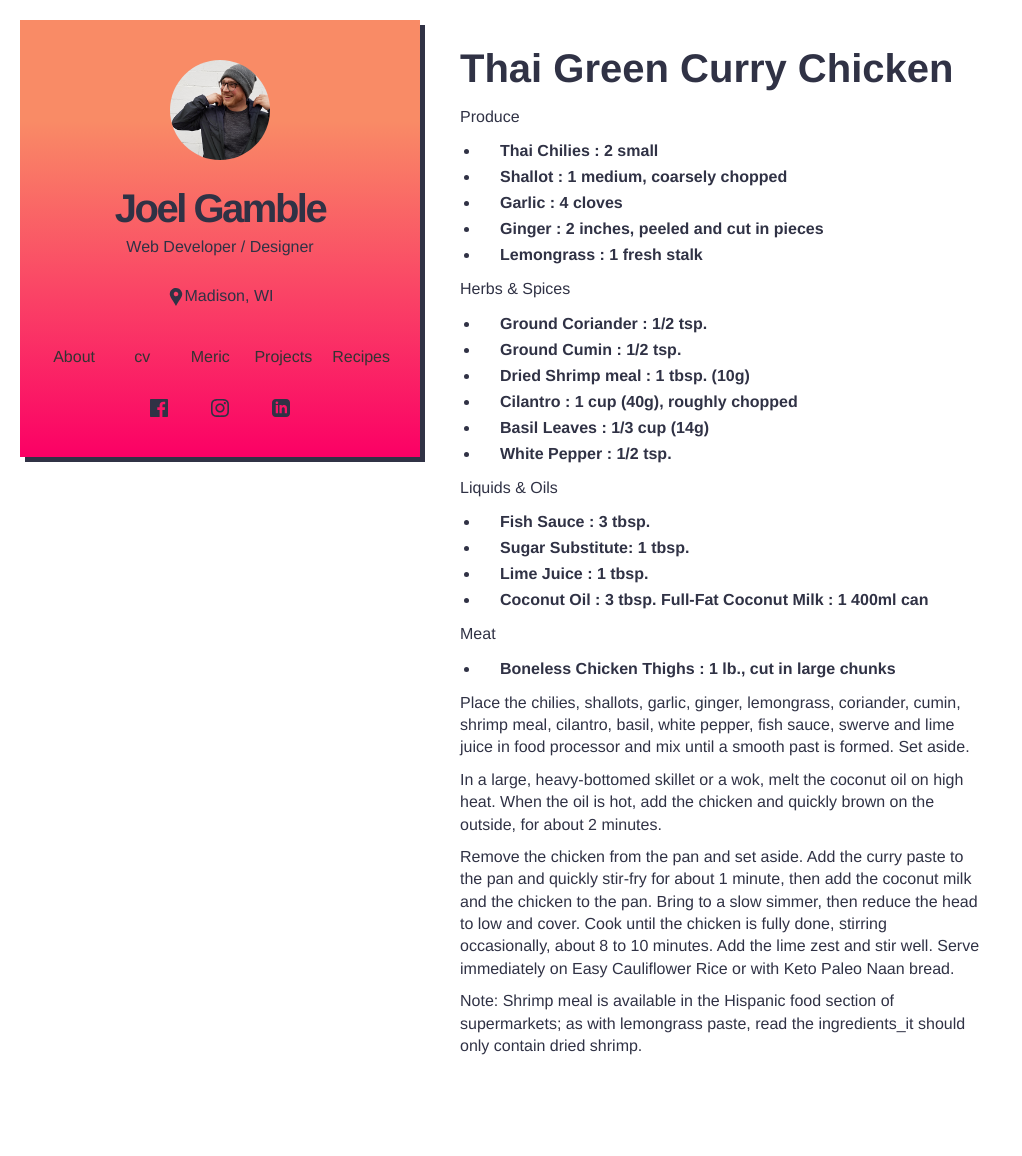
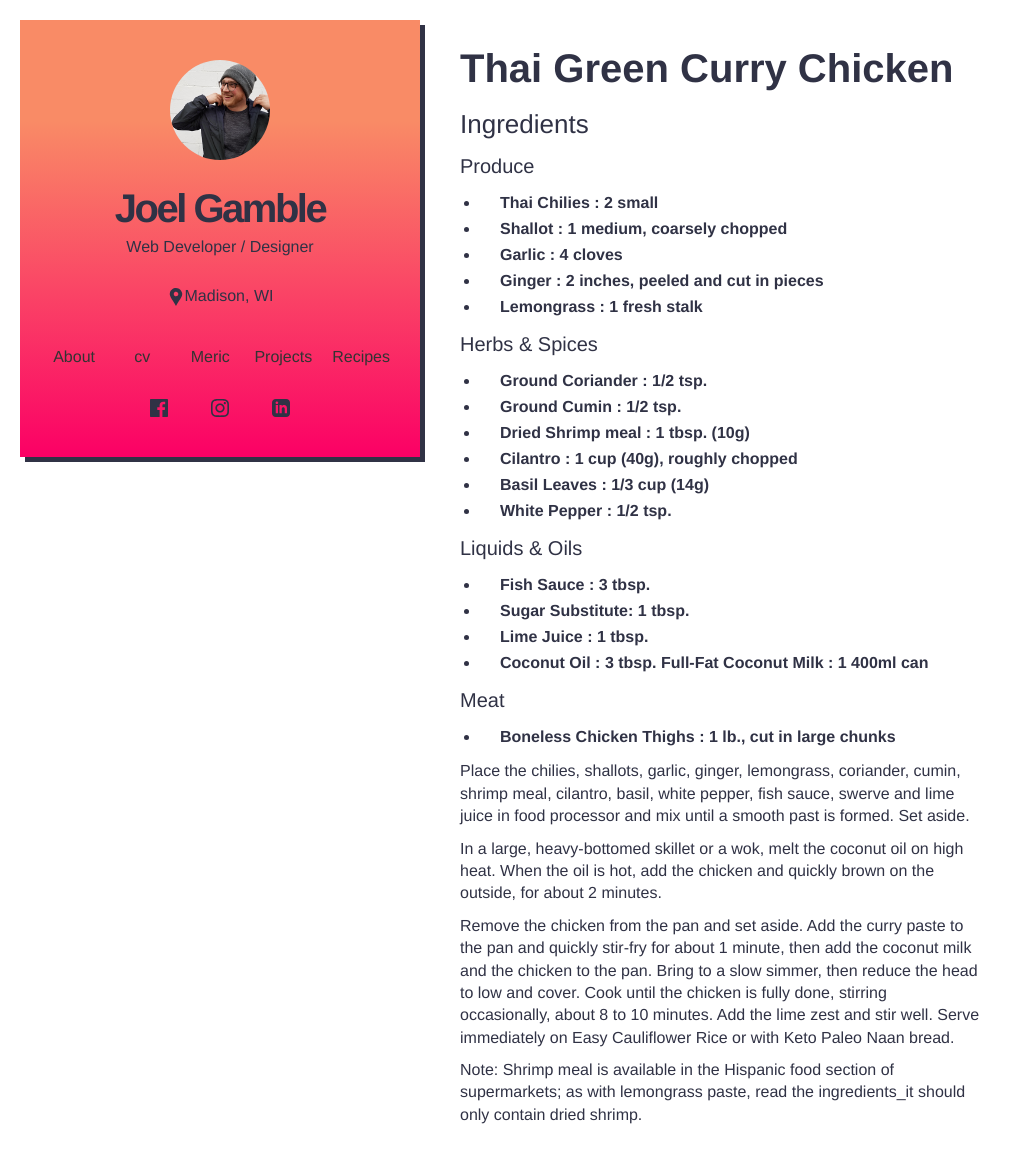
Before and after one commit to BBQonAThursday/BBQonAThursday.github.io, a Jekyll site: the page built from _recipes/thai-green-curry-chicken.md, in a window 1280 px wide. Shown: the whole page, without its empty margins (0-1022 px from the left). Built offline with Jekyll 4.4.1, drawn with Linux system fonts in a browser that asks for light colours; before the commit the page ends 1087 px from its top, so only the background shows below that.

```diff
--- a/_layouts/home.html
+++ b/_layouts/home.html
@@ -3,7 +3,7 @@ layout: default
 ---
 
 
-     <h1>What's up?</h1>
+     <h1>What up big pimps?</h1>
 
 
 <!--
--- a/_recipes/thai-green-curry-chicken.md
+++ b/_recipes/thai-green-curry-chicken.md
@@ -11,14 +11,15 @@ total-fiber: 8g
 total-net-carbs: 24g
 ---
 
-Produce
+## Ingredients
+### Produce
 * Thai Chilies : 2 small
 * Shallot : 1 medium, coarsely chopped
 * Garlic : 4 cloves
 * Ginger : 2 inches, peeled and cut in pieces
 * Lemongrass : 1 fresh stalk
 
-Herbs &amp; Spices
+### Herbs &amp; Spices
 * Ground Coriander : 1/2 tsp.
 * Ground Cumin : 1/2 tsp.
 * Dried Shrimp meal : 1 tbsp. (10g)
@@ -26,14 +27,14 @@ Herbs &amp; Spices
 * Basil Leaves : 1/3 cup (14g)
 * White Pepper : 1/2 tsp.
 
-Liquids &amp; Oils
+### Liquids &amp; Oils
 * Fish Sauce : 3 tbsp.
 * Sugar Substitute: 1 tbsp.
 * Lime Juice : 1 tbsp.
 * Coconut Oil : 3 tbsp.
 Full-Fat Coconut Milk : 1 400ml can
 
-Meat
+### Meat
 * Boneless Chicken Thighs : 1 lb., cut in large chunks
 
 Place the chilies, shallots, garlic, ginger, lemongrass, coriander, cumin, shrimp meal, cilantro, basil, white pepper, fish sauce, swerve and lime juice in food processor and mix until a smooth past is formed. Set aside.
```
